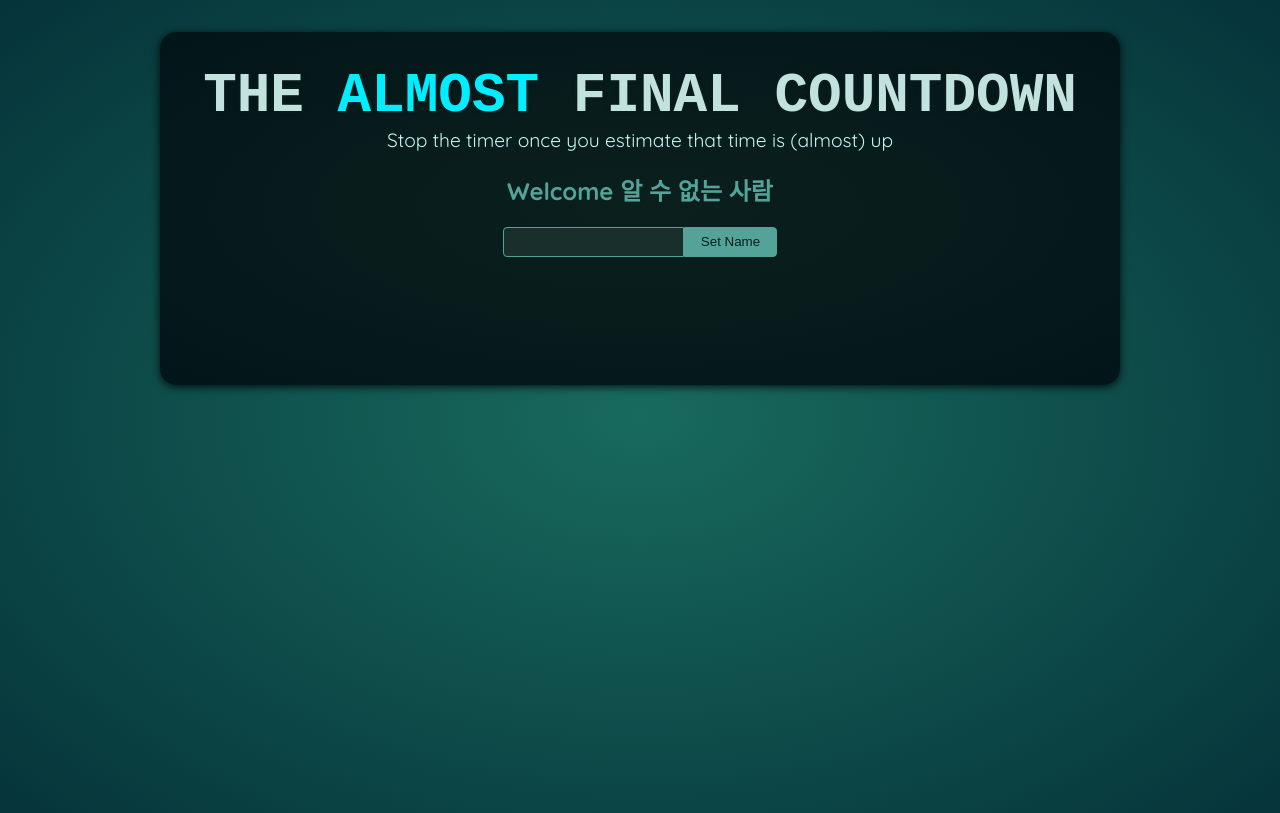
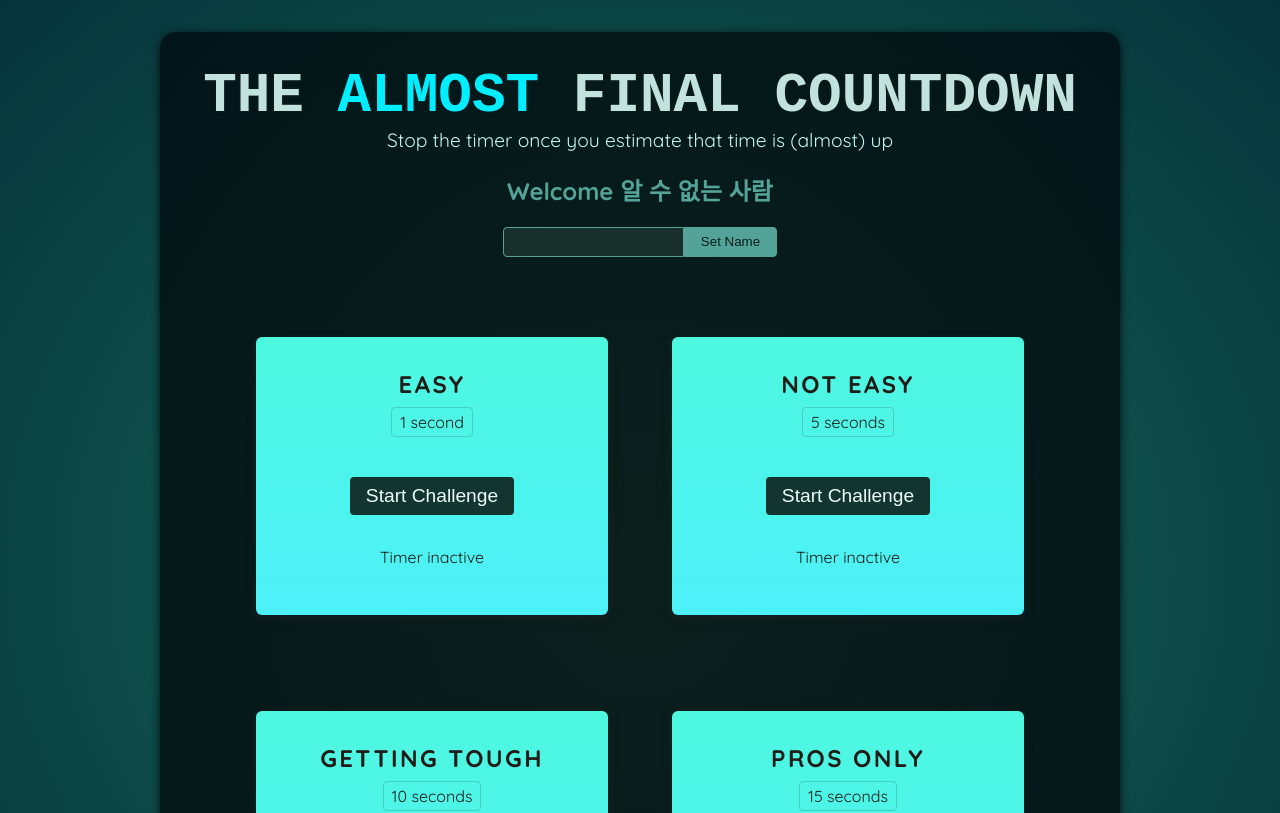
Before and after one commit to KIMDAHYUN98/03-starting-project, a React (Vite) app: page / in a window 1280 px wide. Shown: the top 813 px of the page. Built offline with nearby package versions, Linux system fonts and the light colour scheme; a web font is replaced by a local one.

Commit message:
✨ Section 8 : 136. 타이머 설정 & State(상태) 관리

```diff
--- a/src/App.jsx
+++ b/src/App.jsx
@@ -1,10 +1,16 @@
 import Player from './components/Player.jsx';
+import TimerChallenge from './components/TimerChallenge.jsx';
 
 function App() {
   return (
     <>
       <Player />
-      <div id="challenges"></div>
+      <div id="challenges">
+        <TimerChallenge title="Easy" targetTime={1} />
+        <TimerChallenge title="Not easy" targetTime={5} />
+        <TimerChallenge title="Getting tough" targetTime={10} />
+        <TimerChallenge title="Pros only" targetTime={15} />
+      </div>
     </>
   );
 }
--- a/src/components/Player.jsx
+++ b/src/components/Player.jsx
@@ -7,6 +7,7 @@
 
   function handleClick() {
     setEnteredPlayerName(playerName.current.value);
+    playerName.current.value = '';
   };
 
   return (
--- /dev/null
+++ b/src/components/TimerChallenge.jsx
@@ -0,0 +1,35 @@
+import { useState } from "react";
+
+export default function TimeChallenge({ title, targetTime }) {
+  const [timerExpired, setTimeExpired] = useState(false);
+  const [timerStarted, setTimerStarted] = useState(false);
+
+  function handleStart() {
+    setTimeout(() => {
+      setTimeExpired(true);
+    }, targetTime * 1000);
+    setTimerStarted(true);
+  };
+
+  function handleStop() {
+
+  };
+
+  return (
+    <section className="challenge">
+      <h2>{title}</h2>
+      {timerExpired && <p>You lost!</p>}
+      <p className="challenge-time">
+        {targetTime} second{targetTime > 1 ? 's' : ''}
+      </p>
+      <p>
+        <button onClick={handleStart}>
+          {timerStarted ? 'Stop' : 'Start'} Challenge
+        </button>
+      </p>
+      <p className={timerStarted ? 'active' : undefined}>
+        {timerStarted ? 'Time is running...' : 'Timer inactive'}
+      </p>
+    </section>
+  )
+};
```
